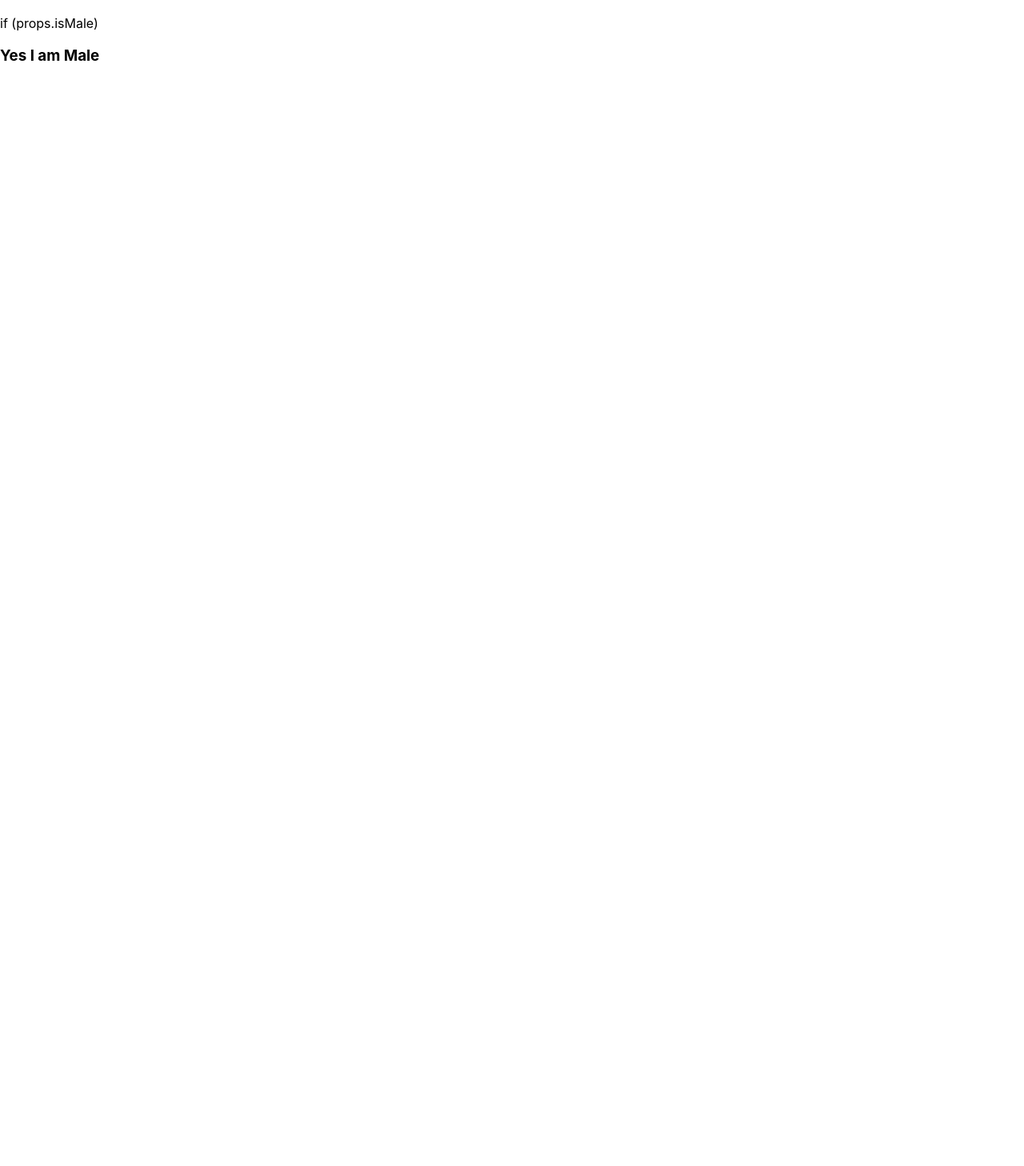
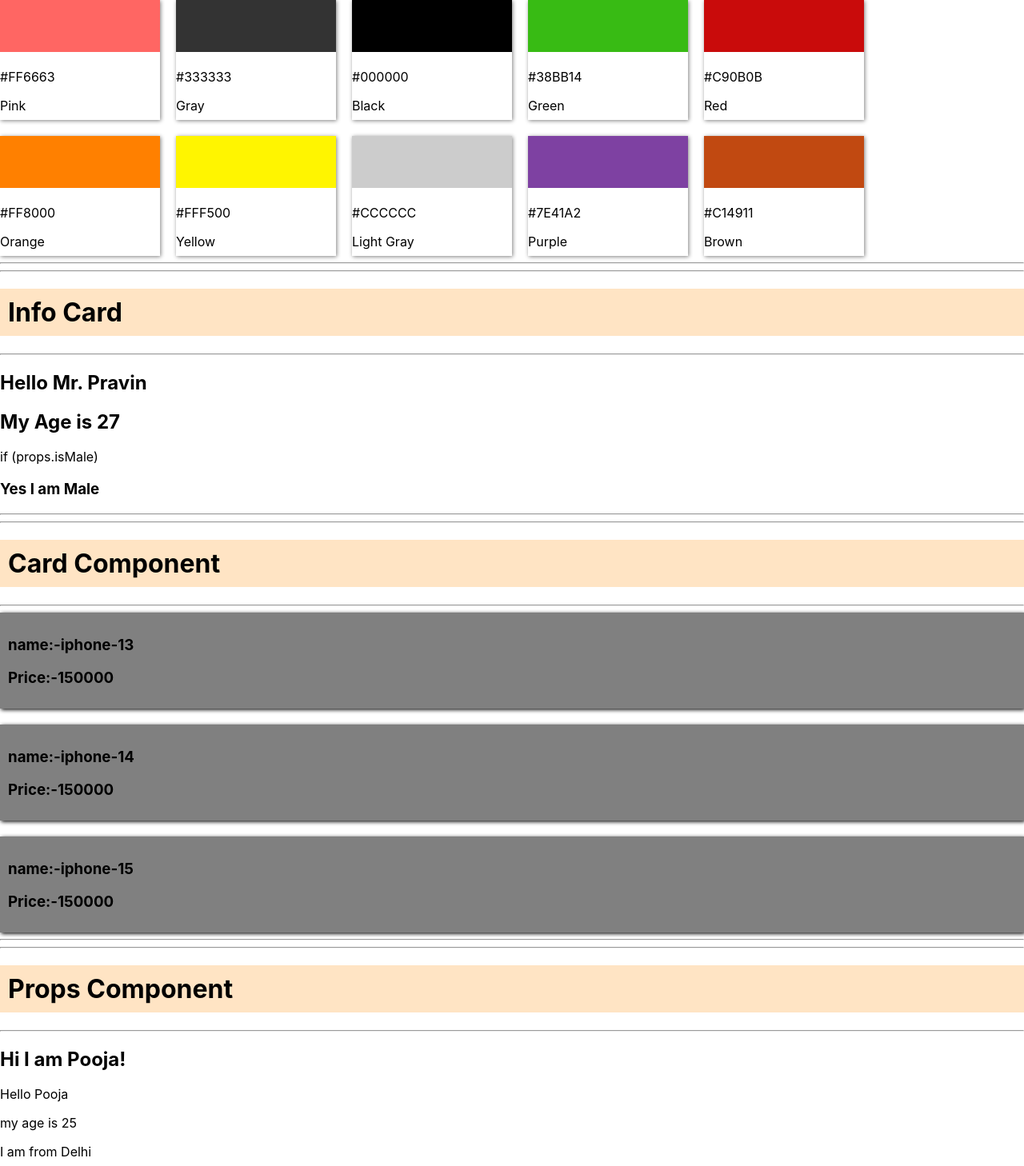
Before and after one commit to puja-1998/react-notes, a React (Create React App) app in the folder react-w3School/my-work/: page / in a window 1280 px wide. Shown: the part 112-1570 px from the top of the page at 80% size. Before the commit the page ends 800 px from the top, so only its background shows below. Built offline with nearby package versions, Linux system fonts and the light colour scheme.

Commit message:
added Color Card component

```diff
--- a/react-w3School/my-work/src/App.css
+++ b/react-w3School/my-work/src/App.css
@@ -2,37 +2,7 @@
   text-align: center;
 }
 
-.App-logo {
-  height: 40vmin;
-  pointer-events: none;
+h1{
+  background-color: bisque;
+  padding: 10px;
 }
-
-@media (prefers-reduced-motion: no-preference) {
-  .App-logo {
-    animation: App-logo-spin infinite 20s linear;
-  }
-}
-
-.App-header {
-  background-color: #282c34;
-  min-height: 100vh;
-  display: flex;
-  flex-direction: column;
-  align-items: center;
-  justify-content: center;
-  font-size: calc(10px + 2vmin);
-  color: white;
-}
-
-.App-link {
-  color: #61dafb;
-}
-
-@keyframes App-logo-spin {
-  from {
-    transform: rotate(0deg);
-  }
-  to {
-    transform: rotate(360deg);
-  }
-}
--- a/react-w3School/my-work/src/App.js
+++ b/react-w3School/my-work/src/App.js
@@ -1,10 +1,13 @@
+import './App.css';
 import Card from "./components/Card";
 import PropsComponent from "./PropsComponent";
 import Info from "./components/Info";
+import ColorCard from "./components/ColorCard";
+import { useState } from "react";
 function App() {
   // propsComponent
 
-  // const data= { name: "Pooja", age: 25, city: "Delhi"};
+   const data= { name: "Pooja", age: 25, city: "Delhi"};
   // return (
   //   <>
   //   <h2>Hi I am Pooja!</h2>
@@ -22,9 +25,99 @@ function App() {
   // );
 
   // Info Component
+  // return(
+  //   // Pass String,Number, Boolean as a Props
+  //   <Info name="Pravin" age={27} isMale={true}/>
+  // );
+
+  // Color Card Component
+
+  const [ColorList] = useState([
+    {
+      "id":"1",
+      "hex": "#FF6663",
+      "name": "Pink"
+    },
+    {
+      "id":"2",
+      "hex": "#333333",
+      "name": "Gray"
+    },
+    {
+      "id":"3",
+      "hex": "#000000",
+      "name": "Black"
+    },
+    {
+      "id":"4",
+      "hex": "#38BB14",
+      "name": "Green"
+    },
+    {
+      "id":"5",
+      "hex": "#C90B0B",
+      "name": "Red"
+    },
+    {
+      "id":"6",
+      "hex": "#FF8000",
+      "name": "Orange"
+    },
+    {
+      "id":"7",
+      "hex": "#FFF500",
+      "name": "Yellow"
+    },
+    {
+      "id":"8",
+      "hex": "#CCCCCC",
+      "name": "Light Gray"
+    },
+    {
+      "id":"9",
+      "hex": "#7E41A2",
+      "name": "Purple"
+    },
+    {
+      "id":"10",
+      "hex": "#C14911",
+      "name": "Brown"
+    }
+  ]);
+
+
   return(
-    // Pass String as a Props
+    <>
+    <h1>Color Card</h1><hr />
+    <div style={{display:"flex", gap:"20px", flexWrap:"wrap"}}>
+      {ColorList.map((card)=>{
+      return <ColorCard key={card.id} card={card}/>
+    })
+    }
+    </div>
+    <hr /><hr />
+
+    <h1>Info Card</h1><hr />
+    <div>
     <Info name="Pravin" age={27} isMale={true}/>
+    </div><hr /><hr />
+
+    <h1>Card Component</h1><hr />
+    <div>
+    <div style={{display:"flex",  gap:"20px", flexDirection:"column"}}>
+    <Card props={{name:"iphone-13", price:150000}}/>
+     <Card props={{name:"iphone-14", price:150000}}/>
+    <Card props={{name:"iphone-15", price:150000}}/>
+    </div>
+    </div><hr /><hr />
+
+    <h1>Props Component</h1><hr />
+    <div>
+    <h2>Hi I am Pooja!</h2>
+    <PropsComponent {...data}/>
+    </div><hr /><hr />
+    </>
+
   );
 }
 
--- a/react-w3School/my-work/src/components/ColorCard.js
+++ b/react-w3School/my-work/src/components/ColorCard.js
@@ -0,0 +1,13 @@
+import React from 'react'
+
+export default function ColorCard ({card}) {
+  return (
+    <div style={{height:"150px", width:"200px", boxShadow:"1px 1px 5px gray", display:"flex", gap:"5px", flexDirection:"column"}}>
+    <div style={{height:"100px", width:"200px", backgroundColor: card.hex}}></div>
+    <div style={{height:"80px", width:"200px"}}>
+            <p>{card.hex}</p>
+            <p>{card.name}</p>
+        </div>
+        </div>
+  )
+}
--- a/react-w3School/my-work/src/components/Info.js
+++ b/react-w3School/my-work/src/components/Info.js
@@ -4,7 +4,7 @@ export default function Info(props) {
   return (
     // Pass String as a Props
     <div>
-        <h1>Hello Mr. {props.name}</h1>
+        <h2>Hello Mr. {props.name}</h2>
 
          {/* Pass Number as a Props */}
         <h2>My Age is {props.age}</h2>
```
